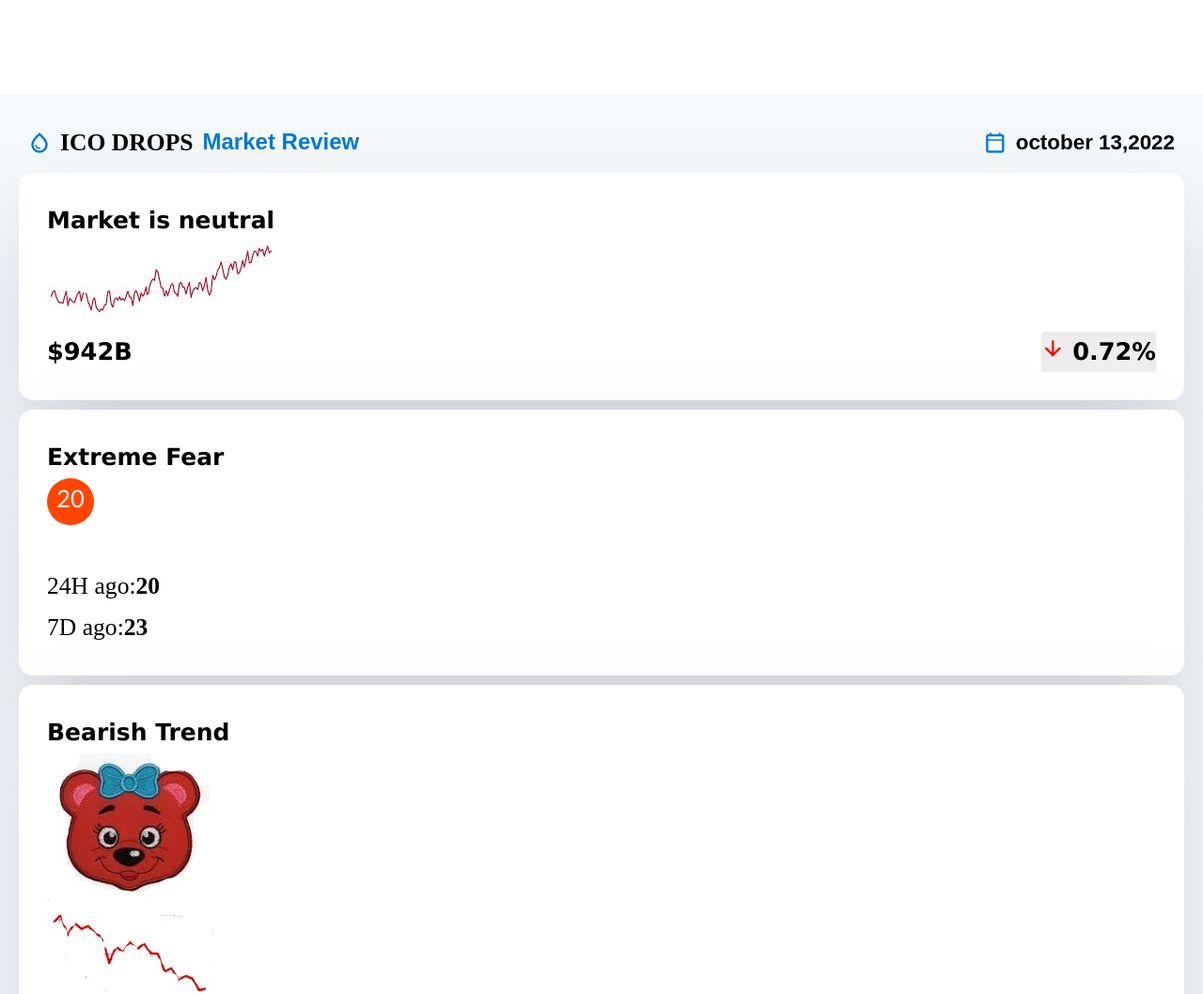
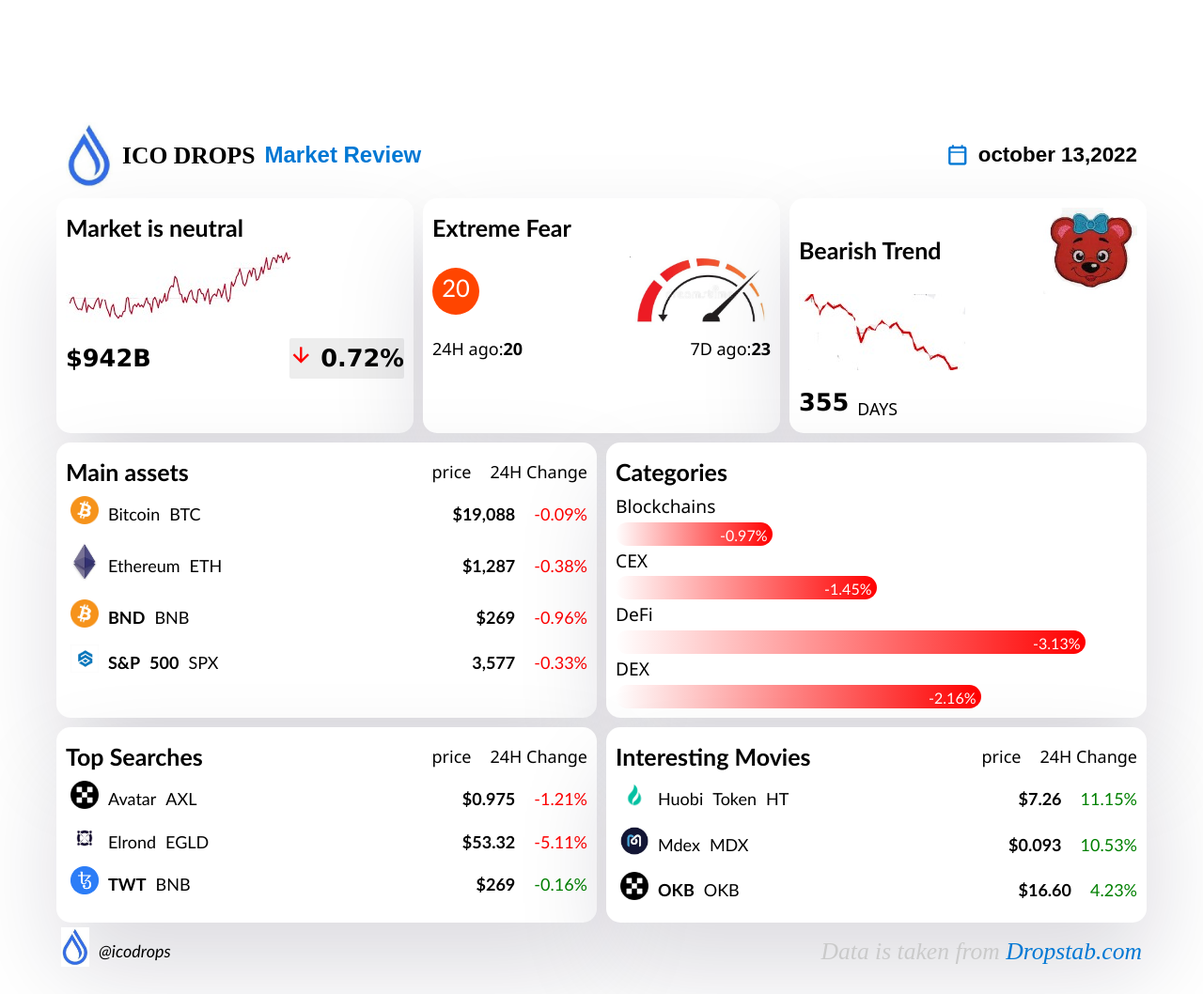
Before and after one commit to dev-ransom/Html-and-css-website, a plain HTML site: page index.html in a window 1280 px wide. Shown: the top 1058 px of the page at 94% size. Drawn offline with nearby package versions, Linux system fonts and the light colour scheme.

Commit message:
market review app

```diff
--- a/index.html
+++ b/index.html
@@ -11,14 +11,13 @@
   <link rel="stylesheet"
     href="https://fonts.googleapis.com/css2?family=Material+Symbols+Outlined:opsz,wght,FILL,GRAD@20..48,100..700,0..1,-50..200" />
 </head>
+
 <body>
   <main>
     <!-- header-div -->
-  <div class="header-grid">
+    <header class="header-grid">
       <div class="drops">
-    <span class="material-symbols-outlined blue bg-blue ">
-     water_drop
-    </span>
+        <img src="./images/icodrop-log.jpg" width="50px" alt="">
         <h3>ICO DROPS</h3>
         <span class="blue">Market Review</span>
       </div>
@@ -28,11 +27,11 @@
         </span>
         <p><b>october 13,2022</b></p>
       </div>
-  </div>
+    </header>
     <!-- main-page -->
     <section class="full-page">
       <!-- card 1 -->
-   <article class="card card-line-g1">
+      <article class="card grid-1 card-line-g1">
         <h2>Market is neutral</h2>
         <img src="./images/line-graph.jpg" alt="">
         <div class="price">
@@ -43,11 +42,11 @@
         </div>
       </article>
       <!-- card 2 -->
-   <article class="card fuel-guage">
+      <article class="card grid-1 fuel-guage">
         <h2>Extreme Fear</h2>
         <div class="orange-div">
           <div class="rounded-orange">20</div>
-     <img src="" alt="">
+          <img src="./images/acceleration.jpeg" width="150px" alt="accelration">
         </div>
         <div class="time">
           <p class="fw-light">24H ago:<b>20</b></p>
@@ -55,69 +54,79 @@
         </div>
       </article>
       <!-- card 3 -->
-   <article class="card bearish-trend">
+      <article class="card grid-1 bearish-trend">
         <div class="bear">
           <h2>Bearish Trend</h2>
           <img src="./images/teddy face.jpeg" alt="bear-dummy">
         </div>
         <img src="./images/line2-graph.jpg" alt="">
-    <p class="bp">355 <sub>DAYS</sub></p>
+        <p class="bp">355 <small><sub>DAYS</sub></small></p>
 
       </article>
       <!-- card4 -->
-   <article class="card bitcoin">
-    <div class="assets">
+      <article class="card grid-2 bitcoin type">
+        <div class="assets ">
           <h2>Main assets</h2>
+          <div class="asset-2">
             <p class="fw-light">price</p>
             <p class="fw-light">24H Change</p>
+          </div>
         </div>
         <!-- bt -->
         <div class="bit">
           <ul class="BBt">
-      <li><img src="bitcoin-logo.jpg" alt="bitcoin logo"></li>
+            <li><img src="./images/bitcoin-logo.jpg" alt="bitcoin logo"></li>
             <li>Bitcoin</li>
             <li class="lg">BTC</li>
           </ul>
+          <div class="asset-2">
             <p><b>$19,088</b></p>
             <p class="red-text">-0.09%</p>
+          </div>
         </div>
         <!-- eth -->
         <div class="bit">
           <ul class="BBt">
-      <li><img src="ethereum-logo.jpg" alt="ethereum logo"></li>
+            <li><img src="./images/ethereum-logo.jpg" alt="ethereum logo"></li>
             <li>Ethereum</li>
             <li class="lg">ETH</li>
           </ul>
+          <div class="asset-2">
             <p><b>$1,287</b></p>
             <p class="red-text">-0.38%</p>
+          </div>
         </div>
         <!-- BDN-->
         <div class="bit">
           <ul class="BBt">
-      <li><img src="BND-logo.jpg" alt="Bnd logo"></li>
+            <li><img src="./images/bitcoin-logo.jpg" alt="Bnd logo"></li>
             <li><b>BND</b></li>
             <li class="lg">BNB</li>
           </ul>
+          <div class="asset-2">
             <p><b>$269</b></p>
             <p class="red-text">-0.96%</p>
+          </div>
         </div>
         <!-- S&P-->
         <div class="bit">
           <ul class="BBt">
-      <li><img src="S&P-logo.jpg" alt="s&p logo"></li>
+            <li><img src="./images/s$p-logo.jpg" alt="s&p logo"></li>
             <li><b>S&P</b></li>
             <li><b>500</b></li>
             <li class="lg">SPX</li>
           </ul>
+          <div class="asset-2">
             <p><b>3,577</b></p>
             <p class="red-text">-0.33%</p>
           </div>
+        </div>
       </article>
       <!-- card 5 -->
-   <article class="card category">
+      <article class="card grid-2 category ">
         <h2>Categories</h2>
         <p class="cp">Blockchains</p>
-    <p class="orange ">-0.97%</p>
+        <p class="orange first ">-0.97%</p>
         <p class="cp">CEX</p>
         <p class="orange second">-1.45%</p>
         <p class="cp">DeFi</p>
@@ -125,46 +134,111 @@
         <p class="cp">DEX</p>
         <p class="orange fourth">-2.16%</p>
       </article>
-   <!-- card 6 -->
-   <article class="card bitcoin">
+      <!-- card 6  -->
+      <article class="card grid-2 bitcoin tsin">
         <div class="assets">
           <h2>Top Searches</h2>
+          <div class="asset-2">
             <p class="fw-light">price</p>
             <p class="fw-light">24H Change</p>
+          </div>
         </div>
         <!-- AV -->
         <div class="bit">
           <ul class="BBt">
-      <li><img src="avatar-logo.jpg" alt="bitcoin logo"></li>
+            <li><img src="./images/OKB-logo.jpg" alt="avatar logo"></li>
             <li>Avatar</li>
             <li class="lg">AXL</li>
           </ul>
+          <div class="asset-2">
             <p><b>$0.975</b></p>
             <p class="red-text">-1.21%</p>
+          </div>
         </div>
         <!-- EL-->
         <div class="bit">
           <ul class="BBt">
-      <li><img src="ELN-logo.jpg" alt="ELN logo"></li>
+            <li><img src="./images/elrond-logo.jpg" alt="ELN logo"></li>
             <li>Elrond</li>
             <li class="lg">EGLD</li>
           </ul>
+          <div class="asset-2">
             <p><b>$53.32</b></p>
             <p class="red-text">-5.11%</p>
           </div>
-    <!-- BDN-->
+        </div>
+        <!--Trust -->
         <div class="bit">
           <ul class="BBt">
-      <li><img src="Trust-logo.jpg" alt="trust logo"></li>
+            <li><img src="./images/trust-logo.jpg" alt="trust logo"></li>
             <li><b>TWT</b></li>
             <li class="lg">BNB</li>
           </ul>
+          <div class="asset-2">
             <p><b>$269</b></p>
-     <p class="red-text">-0.96%</p>
+            <p class="green-text">-0.16%</p>
+          </div>
+        </div>
+      </article>
+      <!-- card 7 -->
+      <article class="card grid-2  bitcoin tsin">
+        <div class="assets">
+          <h2>Interesting Movies</h2>
+          <div class="asset-2">
+            <p class="fw-light">price</p>
+          <p   class="fw-light">24H Change</p>
+          </div>
+        </div>
+        <!-- AV -->
+        <div class="bit">
+          <ul class="BBt">
+            <li><img src="./images/huobi-logo.jpg" alt="ht logo"></li>
+            <li>Huobi</li>
+            <li>Token</li>
+            <li class="lg">HT</li>
+          </ul>
+          <div class="asset-2">
+            <p><b>$7.26</b></p>
+            <p class="green-text">11.15%</p>
+          </div>
+        </div>
+        <!-- EL-->
+        <div class="bit">
+          <ul class="BBt">
+            <li><img src="./images/mdex-logo.jpg" alt="mdx logo"></li>
+            <li>Mdex</li>
+            <li class="lg">MDX</li>
+          </ul>
+          <div class="asset-2">
+            <p><b>$0.093</b></p>
+            <p class="green-text">10.53%</p>
+          </div>
+        </div>
+        <!--Trust -->
+        <div class="bit">
+          <ul class="BBt">
+            <li><img src="./images/OKB-logo.jpg" alt="okb logo"></li>
+            <li><b>OKB</b></li>
+            <li class="lg">OKB</li>
+          </ul>
+          <div class="asset-2">
+            <p><b>$16.60</b></p>
+            <p class="green-text">4.23%</p>
+          </div>
         </div>
       </article>
     </section>
+    <footer>
+      <address>
+        <ul class="BBt">
+          <li><img src="./images/icodrop-log.jpg" alt="drop logo"></li>
+          <li>@icodrops</li>
+        </ul>
+        <p class="p-end">Data is taken from <a href="#">Dropstab.com</a></p>
+      </address>
+    </footer>
   </main>
+
 </body>
 
 </html>
--- a/style.css
+++ b/style.css
@@ -1,13 +1,8 @@
 @import url('https://fonts.googleapis.com/css2?family=Crete+Round&family=Inter:wght@300&family=Mulish:wght@500&family=Poppins:wght@200&family=Roboto&display=swap');
 
 .material-symbols-outlined {
-  font-variation-settings:
-  'FILL' 0,
-  'wght' 900,
-  'GRAD' 0,
-  'opsz' 48
+  font-variation-settings: 'FILL' 0, 'wght' 900, 'GRAD' 0, 'opsz' 48;
 }
-
 
 * {
   margin: 0;
@@ -23,18 +18,45 @@ body {
 }
 
 main {
-  max-width: 1440px;
+  max-width: 1200px;
   padding: 20px;
-  background: #f5f9fc;
+  background:#fff;
   margin: 100px auto;
+
 }
 
-.card{
+.full-page{
+display: grid;
+ grid-template-columns: repeat(6, 1fr);
+ gap: 10px;
+}
+
+@media screen and (max-width:768px){
+  .full-page{
+    display: grid;
+    grid-template-columns: 1fr;
+  }
+}
+
+.grid-1{
+  grid-column: span 2;
+}
+
+.grid-2{
+  grid-column: span 3;
+}
+
+.card {
   background: #fff;
- padding: 30px;
- margin-bottom: 10px;
- box-shadow: rgba(17, 12, 46, 0.15) 0px 48px 100px 0px;
+ padding: 10px;
+  box-shadow: rgba(17, 12, 46, 0.15)5px 48px 100px 0px;
   border-radius: 15px;
+ /* max-width: 450px; */
+}
+
+
+.category {
+  width: 100%;
 }
 
 .blue {
@@ -55,7 +77,7 @@ main {
   font-size: 1.6rem;
 }
 
-.october{
+.october {
   display: flex;
   flex-direction: row;
   align-items: center;
@@ -72,71 +94,179 @@ main {
   justify-content: space-between;
 }
 
-.rounded-orange{
+.rounded-orange {
   background: orangered;
   width: 50px;
   height: 50px;
- font-family:'Gill Sans', 'Gill Sans MT', Calibri, 'Trebuchet MS', sans-serif;
+  font-family: 'Gill Sans', 'Gill Sans MT', Calibri, 'Trebuchet MS', sans-serif;
   color: white;
   font-weight: 500;
   text-align: center;
   border-radius: 50%;
 }
 
-.orange{
-background:linear-gradient(to right, white, red);
+.orange {
+  background: linear-gradient(to right, white, red);
   width: 150px;
   color: white;
   text-align: end;
   border-radius: 20px;
   font-size: 1rem;
-padding:0 5px 0 3px;
+  padding: 0 5px 0 3px;
   line-height: 1.7;
   height: 25px;
- font-family:'Gill Sans', 'Gill Sans MT', Calibri, 'Trebuchet MS', sans-serif;
-
+  font-family: 'Gill Sans', 'Gill Sans MT', Calibri, 'Trebuchet MS', sans-serif;
 }
 
-.second{
- width: 250px;
+.first{
+  width: 30%;
 }
 
-.third{
- width: 500px;
+.second {
+  width: 50%;
 }
 
-.fourth{
- width: 350px;
+.third {
+  width: 90%;
 }
 
-.card > .cp{
+.fourth {
+  width: 70%;
+}
+
+.card > .cp {
   font-size: 1.2rem;
   font-weight: 500;
- font-family:'Segoe UI', Tahoma, Geneva, Verdana, sans-serif;
+  font-family: 'Segoe UI', Tahoma, Geneva, Verdana, sans-serif;
 }
 
-.card h2{
- font-family:Verdana, Geneva, Tahoma, sans-serif;
+.card h2 {
+  font-family: 'Trebuchet MS', 'Lucida Sans Unicode', 'Lucida Grande',
+    'Lucida Sans', Arial, sans-serif;
   font-size: 25px;
 }
 
-.bp, .bag{
+.bp,
+.bag {
   font-weight: bold;
- font-family:Verdana, Geneva, Tahoma, sans-serif;
+  font-family: Verdana, Geneva, Tahoma, sans-serif;
 }
 
-.red{
+.red {
   color: red;
-
 }
 
-.bag{
+.bag {
   background: #cacaca56;
   border-radius: 2px;
 }
 
-.price{
+.price {
   display: flex;
   flex-direction: row;
   justify-content: space-between;
 }
+
+.BBt li img {
+  width: 30px;
+}
+
+.fuel-guage > .orange-div {
+  display: flex;
+  flex-direction: row;
+  justify-content: space-between;
+  align-items: center;
+  margin-top: 10px;
+}
+
+.fuel-guage > .time {
+  display: flex;
+  flex-direction: row;
+  justify-content: space-between;
+  align-items: center;
+  margin-top: 10px;
+}
+
+.fw-light {
+  font-size: 18px;
+  font-family: 'Segoe UI', Tahoma, Geneva, Verdana, sans-serif;
+}
+
+.bearish-trend > .bear {
+  display: flex;
+  flex-direction: row;
+  align-items: center;
+  justify-content: space-between;
+}
+
+.bear img {
+  width: 100px;
+}
+
+small {
+  font-weight: lighter;
+  font-family: system-ui, -apple-system, BlinkMacSystemFont, 'Segoe UI', Roboto,
+    Oxygen, Ubuntu, Cantarell, 'Open Sans', 'Helvetica Neue', sans-serif;
+}
+
+.assets {
+  display: flex;
+  flex-direction: row;
+  justify-content: space-between;
+  align-items: center;
+}
+
+.asset-2 {
+  display: flex;
+  flex-direction: row;
+  gap: 20px;
+   font-size: 18px;
+  font-family:'Trebuchet MS', 'Lucida Sans Unicode', 'Lucida Grande', 'Lucida Sans', Arial, sans-serif;
+}
+
+.BBt{
+  display: flex;
+  flex-direction: row;
+  list-style: none;
+  font-size: 18px;
+  font-family:'Trebuchet MS', 'Lucida Sans Unicode', 'Lucida Grande', 'Lucida Sans', Arial, sans-serif;
+  align-items: center;
+}
+
+
+.BBt li{
+  margin: 5px;
+}
+
+.bit{
+   display: flex;
+  flex-direction: row;
+  justify-content: space-between;
+  align-items: center;
+
+}
+
+.red-text{
+  color: red;
+}
+
+.green-text{
+  color: green;
+}
+
+footer > address{
+  display: flex;
+  justify-content: space-between;
+  align-items: center;
+  padding-right: 5px;
+
+}
+
+.p-end{
+  color: #cacaca;
+}
+
+footer a{
+  text-decoration: none;
+  color: #0078d4;
+}
```
Also changed, not shown: images/OKB-logo.jpg (added), images/avatar-logo.jpg (added), images/bitcoin-logo.jpg (renamed from bitcoin-logo.jpg), images/elrond-logo.jpg (added), images/ethereum-logo.jpg (added), images/huobi-logo.jpg (added), images/icodrop-log.jpg (added), images/mdex-logo.jpg (added), images/s$p-logo.jpg (added), images/trust-logo.jpg (added). Lines whose indentation alone changed are shown as unchanged.
